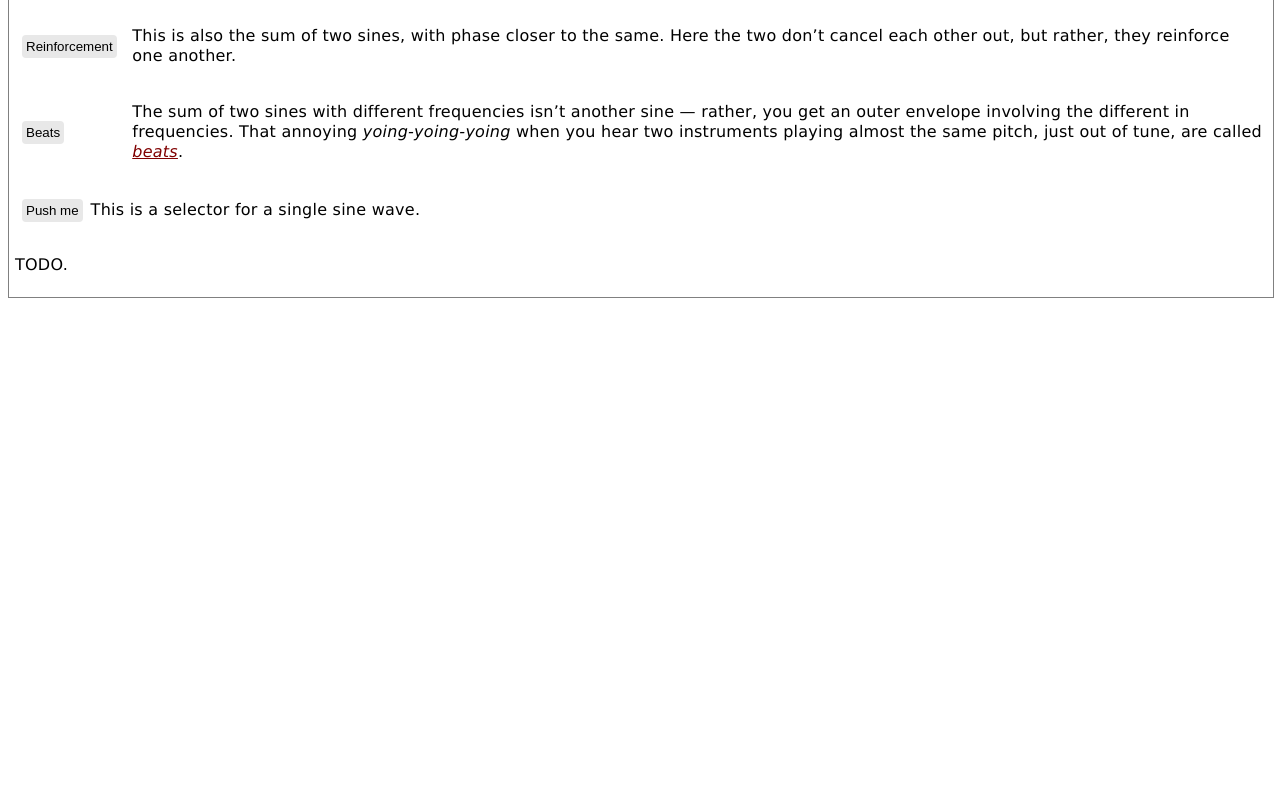
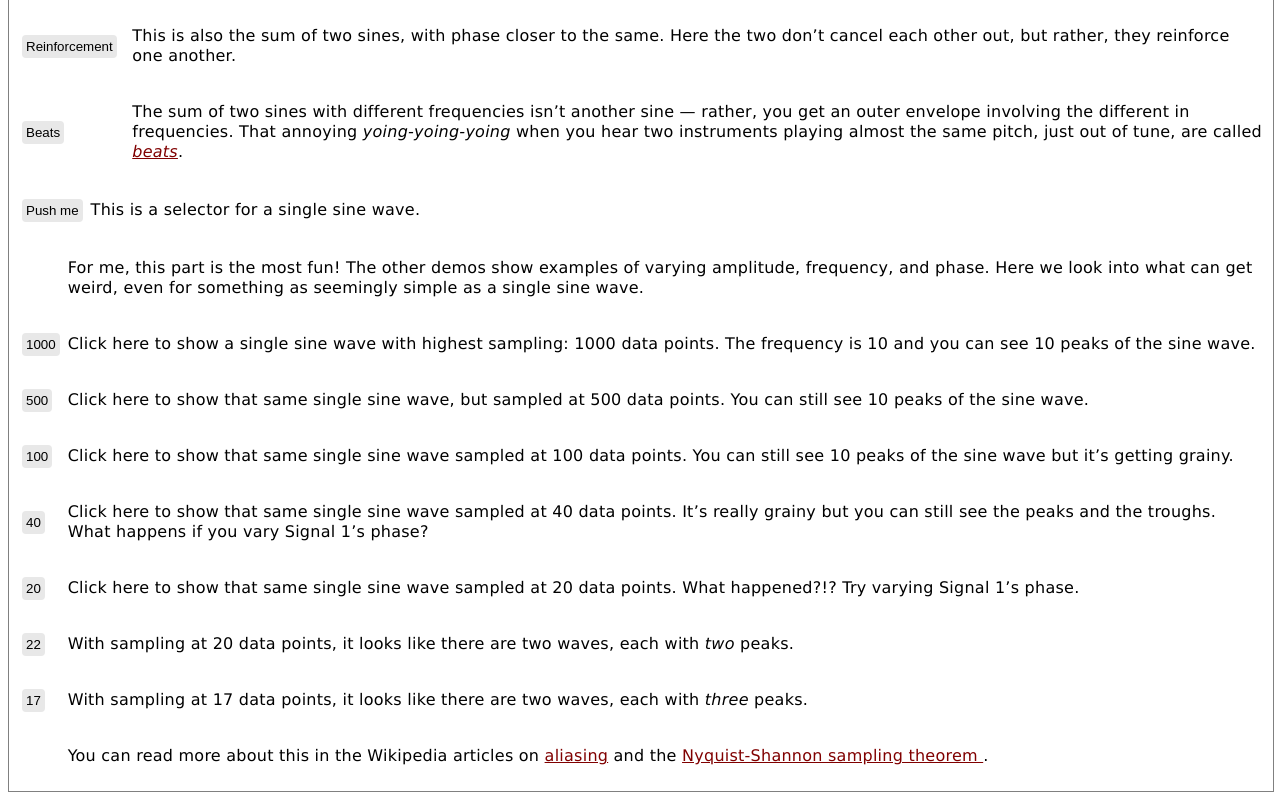
Before and after one commit to johnkerl/sum-of-sines-viewer, a plain HTML site: page index.html in a window 1280 px wide. Shown: the part 1188-1988 px from the top of the page. Before the commit the page ends 1494 px from the top, so only its background shows below. Drawn offline with nearby package versions, Linux system fonts and the light colour scheme.

Commit message:
sampling

```diff
--- a/index.html
+++ b/index.html
@@ -287,7 +287,7 @@ For offline development:
     <td colspan=2>
       <input type="range" id="sample_count_slider" class="range-slider" min="0" max="1000" value="1000">
     </td>
-    <td> <input type="number" id="sample_count_range_input"/> </td>
+    <td> <input type="number" id="sample_count_range_input"> </td>
   </tr>
 
 </table>
@@ -495,12 +495,110 @@ For offline development:
       </table>
     </div>
 
-    <div id="nyquist_sampling_tab_content">
-      <p> TODO.</p>
-      <!--
-      https://en.wikipedia.org/wiki/Nyquist%E2%80%93Shannon_sampling_theorem
-      https://en.wikipedia.org/wiki/Aliasing
-      -->
+    <div id="sampling_tab_content">
+      <table>
+
+        <tr>
+          <td>
+            &nbsp;
+          </td>
+          <td>
+            <p> For me, this part is the most fun! The other demos show examples of varying amplitude,
+            frequency, and phase. Here we look into what can get weird, even for something as seemingly
+            simple as a single sine wave.
+          </td>
+        </tr>
+
+        <tr>
+          <td>
+            <button id="set_params_sampling_1000"> 1000 </button>
+          </td>
+          <td>
+            <p> Click here to show a single sine wave with highest sampling: 1000 data points.
+            The frequency is 10 and you can see 10 peaks of the sine wave.</p>
+          </td>
+        </tr>
+
+        <tr>
+          <td>
+            <button id="set_params_sampling_500"> 500 </button>
+          </td>
+          <td>
+            <p> Click here to show that same single sine wave, but sampled at 500 data points.
+            You can still see 10 peaks of the sine wave.</p>
+          </td>
+        </tr>
+
+        <tr>
+          <td>
+            <button id="set_params_sampling_100"> 100 </button>
+          </td>
+          <td>
+            <p> Click here to show that same single sine wave sampled at 100 data points.
+            You can still see 10 peaks of the sine wave but it&rsquo;s getting grainy.</p>
+          </td>
+        </tr>
+
+        <tr>
+          <td>
+            <button id="set_params_sampling_40"> 40 </button>
+          </td>
+          <td>
+            <p> Click here to show that same single sine wave sampled at 40 data points.
+            It&rsquo;s really grainy but you can still see the peaks and the troughs.
+            What happens if you vary Signal 1&rsquo;s phase?
+            </p>
+          </td>
+        </tr>
+
+        <tr>
+          <td>
+            <button id="set_params_sampling_20"> 20 </button>
+          </td>
+          <td>
+            <p> Click here to show that same single sine wave sampled at 20 data points.
+            What happened?!?
+            Try varying Signal 1&rsquo;s phase.
+            </p>
+          </td>
+        </tr>
+
+        <tr>
+          <td>
+            <button id="set_params_sampling_22"> 22</button>
+          </td>
+          <td>
+            <p> With sampling at 20 data points, it looks like there are two waves, each with
+            <i>two</i> peaks.
+            </p>
+          </td>
+        </tr>
+
+        <tr>
+          <td>
+            <button id="set_params_sampling_17"> 17</button>
+          </td>
+          <td>
+            <p> With sampling at 17 data points, it looks like there are two waves, each with
+            <i>three</i> peaks.  </p>
+          </td>
+        </tr>
+
+        <tr>
+          <td>
+            &nbsp;
+          </td>
+          <td>
+            <p> You can read more about this in the Wikipedia articles on
+              <a href="https://en.wikipedia.org/wiki/Aliasing">aliasing</a> and the
+              <a href="https://en.wikipedia.org/wiki/Nyquist%E2%80%93Shannon_sampling_theorem">
+                Nyquist-Shannon sampling theorem
+              </a>.
+            </p>
+          </td>
+        </tr>
+
+      </table>
     </div>
 
   </div>
@@ -574,12 +672,19 @@ class App {
   // ----------------------------------------------------------------
   // Methods for initial state
   setSizesFromWindow() {
-    if (window.innerWidth != null) {
-      this.state.display.width  = window.innerWidth
+
+    // Various options tried:
+    // * window.innerWidth and window.innerHeight
+    // * window.visualViewport.width and window.visualViewport.height
+    // * window.screen.width and window.screen.height
+    // All seem good on desktop. The third seems best for mobile.
+    if (window.screen.width != null) {
+      this.state.display.width = window.screen.width
     }
-    if (window.innerHeight != null) {
-      this.state.display.height  = window.innerHeight / 2
+    if (window.screen.height!= null) {
+      this.state.display.height = window.screen.height / 2
     }
+
     this.updateDisplayFromState()
   }
 
@@ -641,16 +746,24 @@ class App {
   updateDisplayFromState() {
     // Update the sliders in case they were adjusted, not by the user directly
     // on them, but by a demo button which manipulates multiple parameter values.
+    this.elements.sample_count_range_input.set(this.state.n)
+    this.elements.sample_count_slider.set(this.state.n)
     for (let yi of ["y1", "y2", "y3"]) {
       for (let param_name of ["ampl", "freq", "phz"]) {
         this.elements.sliders[param_name][yi].set(this.state.sine_params[yi][param_name])
       }
     }
+
     this.plotColumns(this.makeColumns())
   }
 
   updateFromNewSineParams(new_params) {
     this.state.sine_params = copyObject(new_params)
+    this.updateDisplayFromState()
+  }
+
+  updateSamplingRate(new_n) {
+    this.state.n = new_n
     this.updateDisplayFromState()
   }
 
@@ -692,8 +805,7 @@ class App {
     this.updateFromNewSineParams(
       {
         "y1": { "ampl": 1.0, "freq": 10.0, "phz": 0.0, },
-        "y2": { "ampl": 1.0, "freq": 11.0, "phz": 0.5, },
-        "y3": { "ampl": 0.0, "freq": 0.0,  "phz": 0.0, },
+        "y2": { "ampl": 1.0, "freq": 11.0, "phz": 0.5, }, "y3": { "ampl": 0.0, "freq": 0.0,  "phz": 0.0, },
       }
     )
   }
@@ -706,6 +818,16 @@ class App {
         "y3": { "ampl": 0.0, "freq": 0.0, "phz": 0.0, },
       }
     )
+  }
+
+  setSamplingDemo(n) {
+    this.state.sine_params = {
+      "y1": { "ampl": 1.0, "freq": 10.0, "phz": 0.0, },
+      "y2": { "ampl": 0.0, "freq":  0.0, "phz": 0.0, },
+      "y3": { "ampl": 0.0, "freq":  0.0, "phz": 0.0, },
+    }
+    this.state.n = n
+    this.updateDisplayFromState()
   }
 
   // ================================================================
@@ -966,7 +1088,17 @@ class App {
       (event) => { this.setSingleSine() },
     )
 
-    this.elements.NButtonSwitcher_2 = new NButtonSwitcher(
+    for (let n of [1000, 500, 100, 40, 20, 22, 17]) {
+      this.elements["set_params_sampling_" + n] = new Button(
+        "set_params_sampling_" + n,
+        null, // use HTML
+        (event) => {
+          this.setSamplingDemo(n)
+        },
+      )
+    }
+
+    this.elements.tab_switcher= new NButtonSwitcher(
       {
         "three_sines_tab_button": {
           "text": null, // Use HTML
@@ -992,10 +1124,10 @@ class App {
         "sampling_tab_button": {
           "text": null, // Use HTML
           "items": [
-            new GenericElement("nyquist_sampling_tab_content"),
+            new GenericElement("sampling_tab_content"),
           ],
           "callback": (event) => {
-            // TBW
+            this.setSamplingDemo(this.DEFAULT_N)
           },
         },
       },
```
